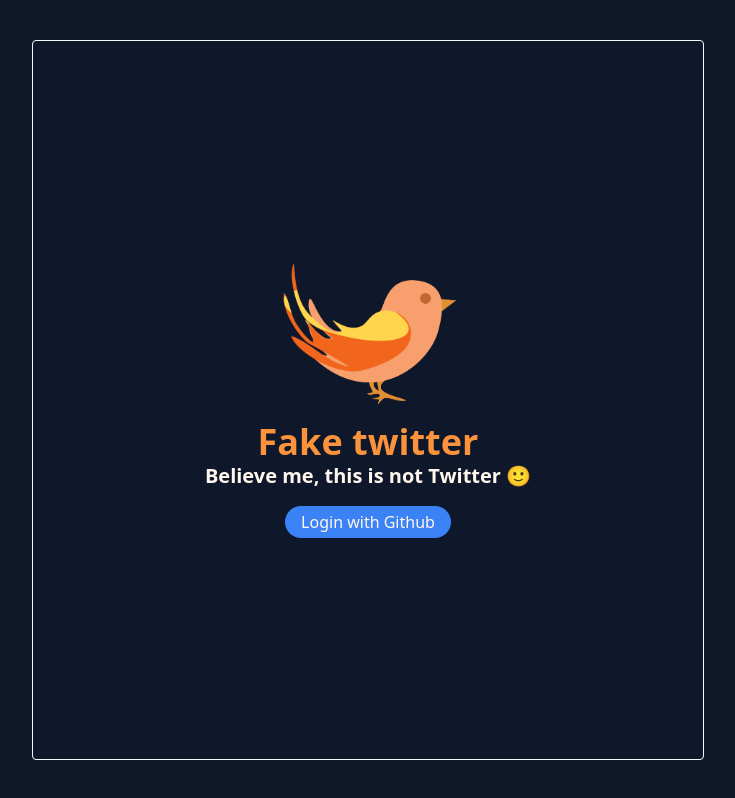
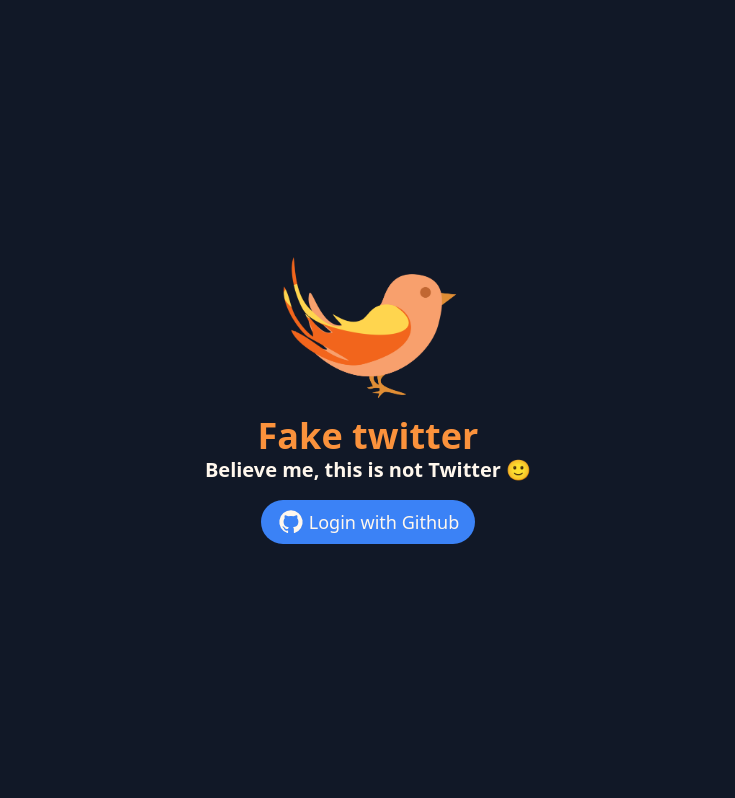
Before and after one commit to albertocaparros/learning-nextjs, a Next.js app: page / in a window 1280 px wide. Shown: the whole page, without its empty margins (272-1007 px from the left). Built offline with nearby package versions, Linux system fonts and the light colour scheme; no server answers.

Commit message:
Add login functionality to main page

```diff
--- a/src/pages/index.tsx
+++ b/src/pages/index.tsx
@@ -1,7 +1,30 @@
+import Button from '@/components/Button';
+import Github from '@/components/icons/Github';
 import Head from 'next/head';
-import Link from 'next/link';
+import { loginWithGithub, onAuthStateChanged } from '../firebase/client';
+import { useState, useEffect } from 'react';
+import Avatar from '@/components/Avatar';
+import Logo from '@/components/Logo';
+
+type User =
+	| {
+			avatar: string;
+			name: string;
+			email: string;
+	  }
+	| undefined;
 
 export default function Home() {
+	const [user, setUser] = useState<User>(undefined);
+
+	useEffect(() => {
+		onAuthStateChanged(setUser);
+	}, []);
+
+	const handleLogin = () => {
+		loginWithGithub();
+	};
+
 	return (
 		<>
 			<Head>
@@ -10,21 +33,32 @@
 				<meta name='viewport' content='width=device-width, initial-scale=1' />
 				<link rel='icon' href='/favicon.ico' />
 			</Head>
-			<main className='grid max-w-2xl m-auto h-screen place-items-center'>
-				<div className='grid w-full h-[90vh] border-cyan-50 rounded border bg-slate-900 place-content-center place-items-center'>
-					<img
-						className='h-40 m-auto -scale-x-100'
-						src='/logo.png'
-						alt='Logo'
-					/>
-					<h1 className='text-orange-400 text-4xl font-bold'>Fake twitter</h1>
-					<h2 className='text-orange-50 text-xl font-semibold'>
-						Believe me, this is not Twitter 🙂
-					</h2>
-					<button className='text-orange-50 bg-blue-500 rounded-full py-1 px-4 font-medium mt-4'>
-						Login with Github
-					</button>
-				</div>
+			<main className='grid h-screen max-w-2xl m-auto place-items-center place-content-center'>
+				<Logo className='h-40 m-auto' />
+				<h1 className='text-4xl font-bold text-orange-400'>Fake twitter</h1>
+				<h2 className='text-xl font-semibold text-orange-50'>
+					Believe me, this is not Twitter 🙂
+				</h2>
+				{user === null && (
+					<Button className='flex gap-1 align-center ' onClick={handleLogin}>
+						<Github className='w-7 text-orange-50'></Github>Login with Github
+					</Button>
+				)}
+				{user && (
+					<div className='flex items-center w-full space-x-4'>
+						<div className='flex-shrink-0'>
+							<Avatar img={user.avatar} />
+						</div>
+						<div className='flex-1 min-w-0'>
+							<p className='text-base font-medium text-gray-900 truncate dark:text-white'>
+								{user.name}
+							</p>
+							<p className='text-sm text-gray-500 truncate dark:text-gray-400'>
+								{user.email}
+							</p>
+						</div>
+					</div>
+				)}
 			</main>
 		</>
 	);
```
